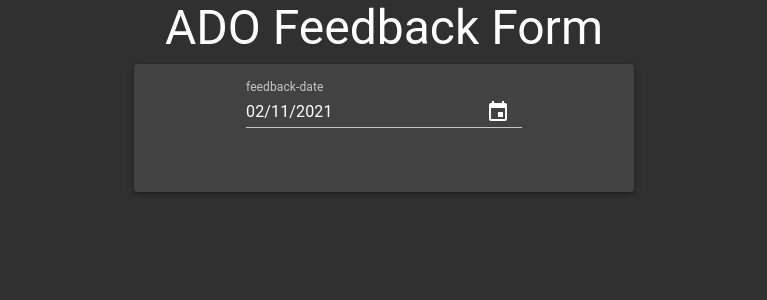
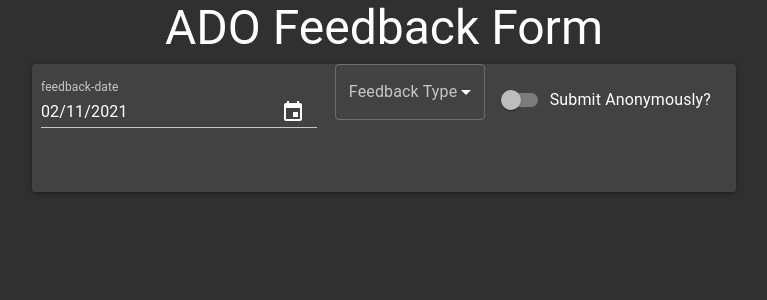
Before and after one commit to lithobraking/icebox, a React (Create React App) app: page / in a window 1280 px wide. Shown: the top 300 px of the page, without its empty margins (256-1023 px from the left). Built offline with nearby package versions, Linux system fonts and the light colour scheme.

Commit message:
#1 added feedback type selection and anon switch

```diff
--- a/src/components/EntryForm.js
+++ b/src/components/EntryForm.js
@@ -2,29 +2,46 @@ import React, { useState } from 'react';
 import MomentUtils from '@date-io/moment';
 import { makeStyles } from '@material-ui/core/styles';
 import Paper from '@material-ui/core/Paper';
-import { Box, FormControl, Grid, Typography } from '@material-ui/core';
+import { FormControl, FormControlLabel, Grid, InputLabel, MenuItem, Select, Switch } from '@material-ui/core';
 import { MuiPickersUtilsProvider, KeyboardDatePicker } from '@material-ui/pickers';
 
 
 const useStyles = makeStyles((theme) => ({
     root: {
+        width: '100%',
         display: 'flex',
+        justifyContent: 'center',
+        alignContent: 'center',
         flexWrap: 'wrap',
         '& > *': {
             margin: theme.spacing(1),
-            minWidth: '500px',
+            width: '55%',
             height: theme.spacing(16),
         },
-    }
+    },
+    formControl: {
+        minWidth: 150,
+    },
 }));
 
 const EntryForm = () => {
     const classes = useStyles();
     const [selectedDate, setSelectedDate] = useState(Date.now());
+    const [feedbackType, setFeedbackType] = useState('');
+    const [anonymous, setAnonymous] = useState(false);
 
     const handleDateChange = (date) => {
         setSelectedDate(date);
-    }
+    };
+
+    const handleFeedbackTypeChange = (type) => {
+        setFeedbackType(type.target.value);
+    };
+
+    const handleAnonSwitch = (event) => {
+        setAnonymous(event.target.checked);
+    };
+
 
     return (
         <form className={classes.root}>
@@ -35,6 +52,7 @@ const EntryForm = () => {
                         justify='space-around'
                     >
                         <KeyboardDatePicker
+                            className={classes.formControl}
                             disableToolbar
                             variant='inline'
                             format='MM/DD/yyyy'
@@ -46,6 +64,36 @@ const EntryForm = () => {
                                 'aria-label': 'change date',
                             }}
                         />
+                        <FormControl variant='outlined' className={classes.formControl}>
+                            <InputLabel id='type-select-label'>Feedback Type</InputLabel>
+                            <Select
+                                labelId='type-select-label'
+                                value={feedbackType}
+                                onChange={handleFeedbackTypeChange}
+                                label='Feedback Type'
+                            >
+                                <MenuItem value=''>
+                                    ----
+                                    </MenuItem>
+                                <MenuItem value='praise'>Praise</MenuItem>
+                                <MenuItem value='complaint'>Complaint</MenuItem>
+                                <MenuItem value='peer review'>Peer Review</MenuItem>
+                                <MenuItem value='comment'>Comment</MenuItem>
+                                <MenuItem value='request'>Request</MenuItem>
+                            </Select>
+                        </FormControl>
+                        <FormControlLabel
+                            className={classes.formControl}
+                            control={
+                                <Switch
+                                    checked={anonymous}
+                                    onChange={handleAnonSwitch}
+                                    name='anonymousCheckbox'
+                                    color='primary'
+                                />
+                            }
+                            label='Submit Anonymously?'
+                        />
                     </Grid>
                 </MuiPickersUtilsProvider>
             </Paper>
```
